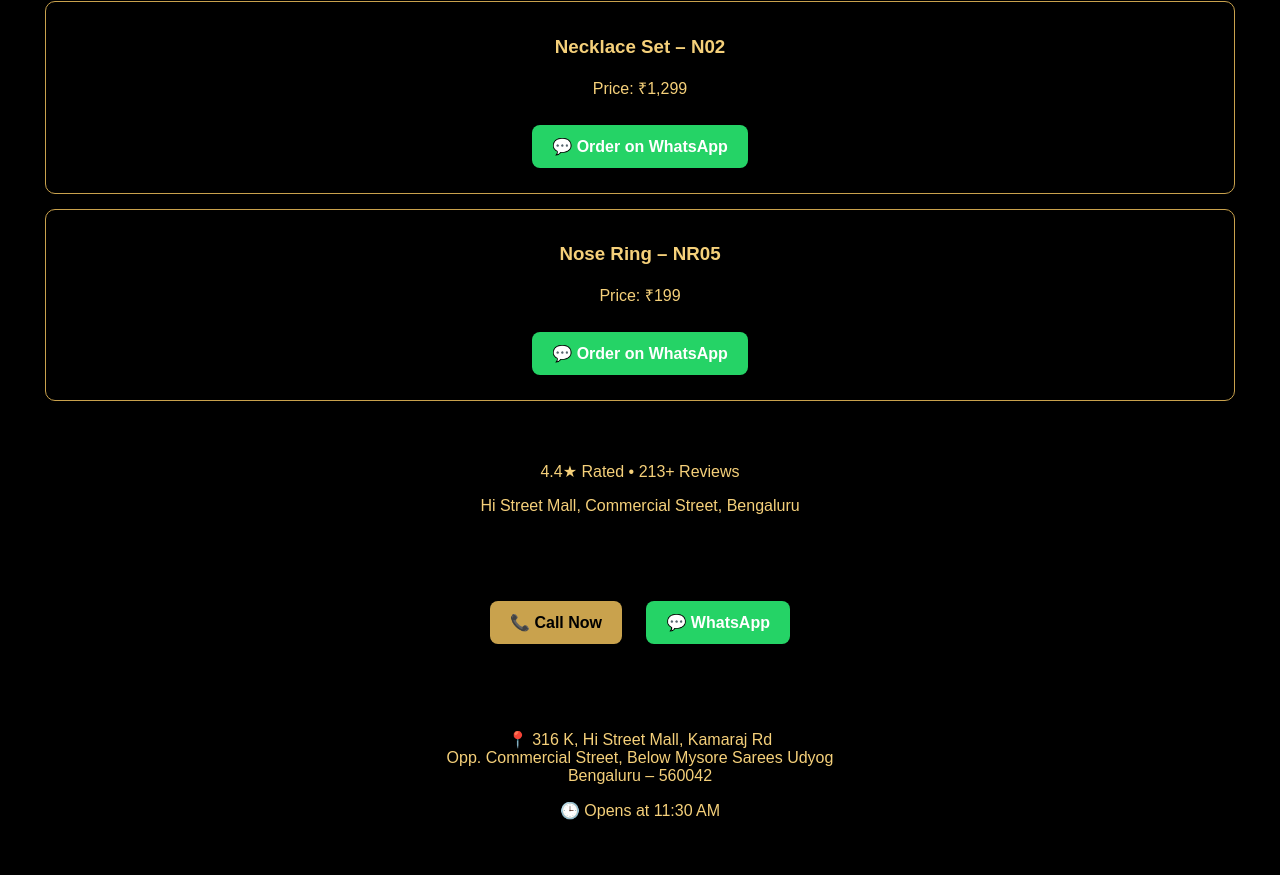
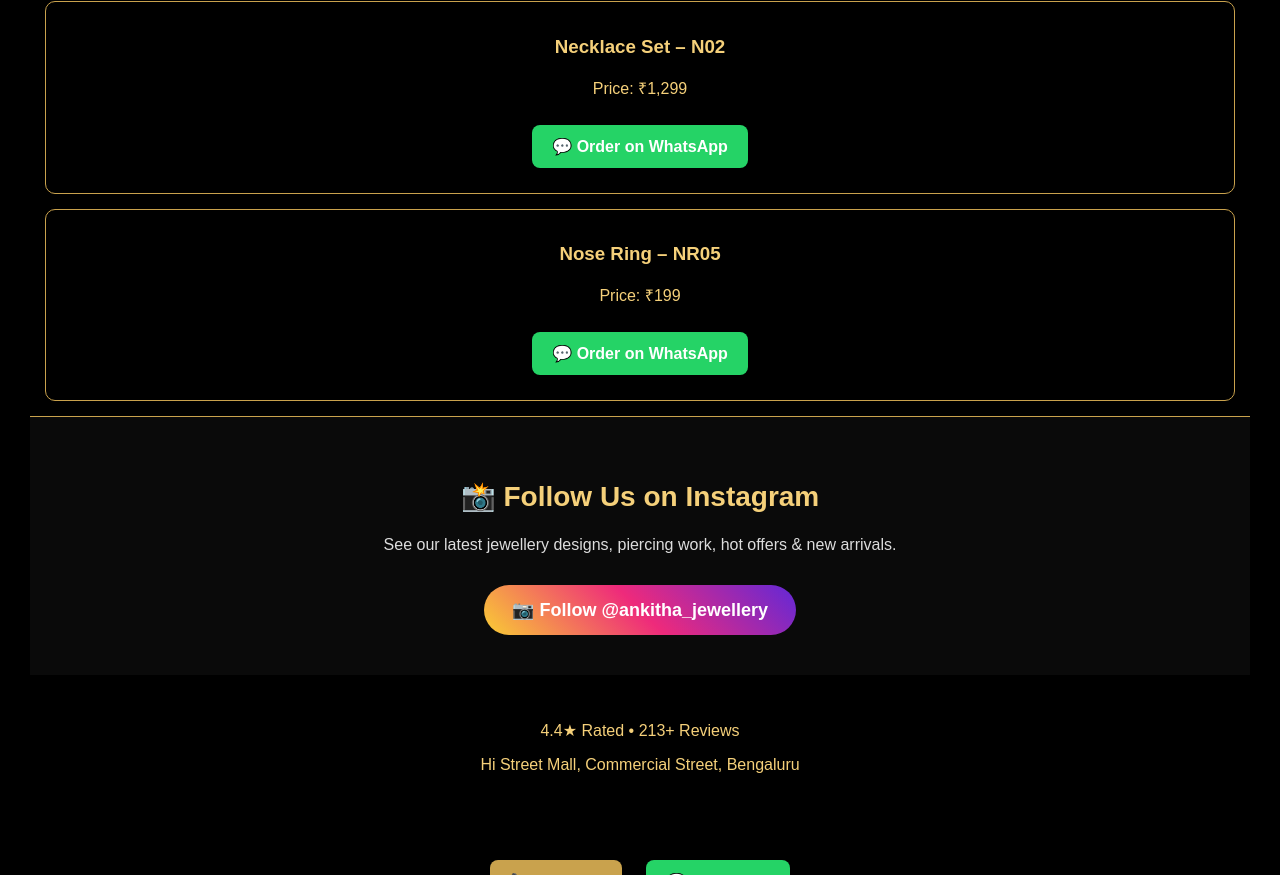
Before and after one commit to arvindram657-ai/the-ankitha-jewellery, a plain HTML site: page index.html in a window 1280 px wide. Shown: the part 473-1348 px from the top of the page. Drawn offline with Linux system fonts and the light colour scheme.

Commit message:
Update index.html

```diff
--- a/index.html
+++ b/index.html
@@ -78,6 +78,27 @@
        💬 Order on WhatsApp
     </a>
   </div>
+    <section style="padding:40px 20px; background:#0a0a0a; border-top:1px solid #c9a24d;">
+  <h2 style="color:#f5d07a; font-size:28px;">📸 Follow Us on Instagram</h2>
+
+  <p style="color:#ddd; font-size:16px;">
+    See our latest jewellery designs, piercing work, hot offers & new arrivals.
+  </p>
+
+  <a href="https://www.instagram.com/ankitha_jewellery" target="_blank"
+     style="
+       display:inline-block;
+       margin-top:15px;
+       padding:14px 28px;
+       background:linear-gradient(45deg,#f9ce34,#ee2a7b,#6228d7);
+       color:#fff;
+       font-weight:bold;
+       border-radius:30px;
+       text-decoration:none;
+       font-size:18px;">
+    📷 Follow @ankitha_jewellery
+  </a>
+</section>
 
 </section>
   <p>4.4★ Rated • 213+ Reviews</p>
```
